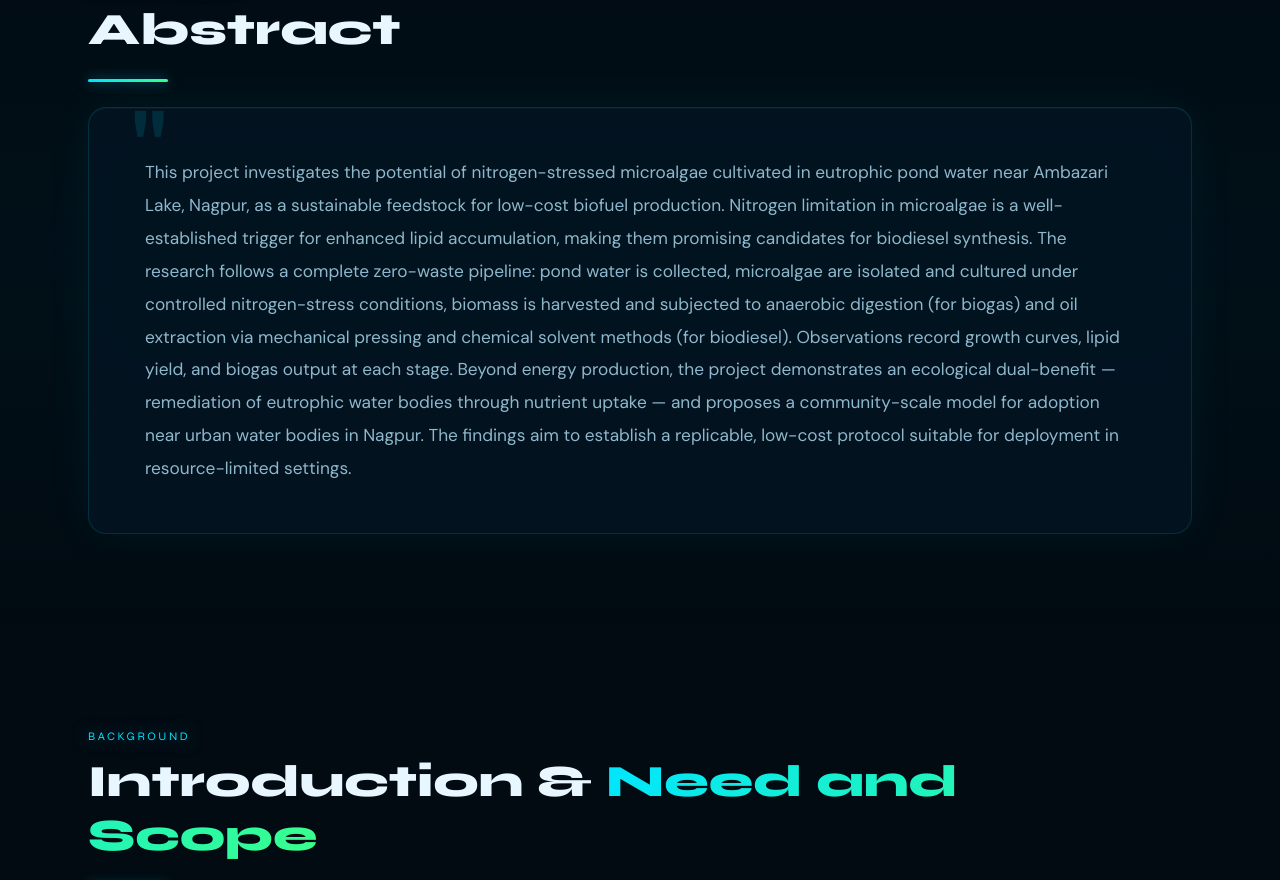
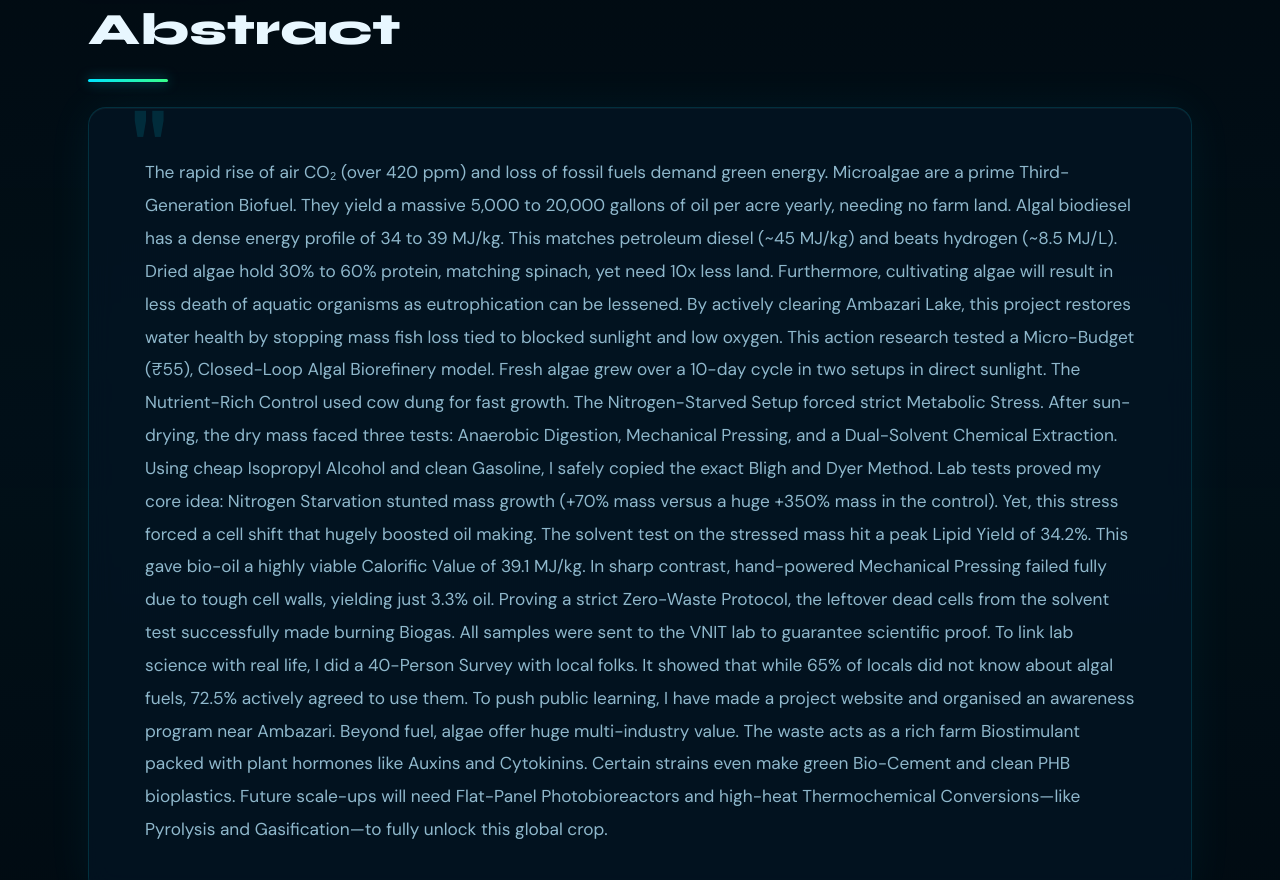
Before and after one commit to From-Pond-To-Pump/From_Pond_To_Pump, a plain HTML site: page index.html in a window 1280 px wide. Shown: the part 923-1803 px from the top of the page. Drawn offline with Linux system fonts and the light colour scheme.

Commit message:
Update index.html

```diff
--- a/index.html
+++ b/index.html
@@ -1013,7 +1013,49 @@
     <div class="abstract-box fade-up">
       <!-- ✏️ PASTE YOUR ABSTRACT PARAGRAPH(S) HERE -->
       <p>
-        This project investigates the potential of nitrogen-stressed microalgae cultivated in eutrophic pond water near Ambazari Lake, Nagpur, as a sustainable feedstock for low-cost biofuel production. Nitrogen limitation in microalgae is a well-established trigger for enhanced lipid accumulation, making them promising candidates for biodiesel synthesis. The research follows a complete zero-waste pipeline: pond water is collected, microalgae are isolated and cultured under controlled nitrogen-stress conditions, biomass is harvested and subjected to anaerobic digestion (for biogas) and oil extraction via mechanical pressing and chemical solvent methods (for biodiesel). Observations record growth curves, lipid yield, and biogas output at each stage. Beyond energy production, the project demonstrates an ecological dual-benefit — remediation of eutrophic water bodies through nutrient uptake — and proposes a community-scale model for adoption near urban water bodies in Nagpur. The findings aim to establish a replicable, low-cost protocol suitable for deployment in resource-limited settings.
+        The rapid rise of air CO₂ (over 420 ppm) and loss of fossil fuels demand green energy.
+
+Microalgae are a prime Third-Generation Biofuel. They yield a massive 5,000 to 20,000 gallons
+
+of oil per acre yearly, needing no farm land. Algal biodiesel has a dense energy profile of 34 to
+
+39 MJ/kg. This matches petroleum diesel (~45 MJ/kg) and beats hydrogen (~8.5 MJ/L). Dried
+
+algae hold 30% to 60% protein, matching spinach, yet need 10x less land. Furthermore,
+
+cultivating algae will result in less death of aquatic organisms as eutrophication can be lessened.
+
+By actively clearing Ambazari Lake, this project restores water health by stopping mass fish loss
+
+tied to blocked sunlight and low oxygen.
+
+This action research tested a Micro-Budget (₹55), Closed-Loop Algal Biorefinery model. Fresh
+
+algae grew over a 10-day cycle in two setups in direct sunlight. The Nutrient-Rich Control used
+
+cow dung for fast growth. The Nitrogen-Starved Setup forced strict Metabolic Stress. After
+
+sun-drying, the dry mass faced three tests: Anaerobic Digestion, Mechanical Pressing, and a
+
+Dual-Solvent Chemical Extraction. Using cheap Isopropyl Alcohol and clean Gasoline, I safely
+
+copied the exact Bligh and Dyer Method.
+
+Lab tests proved my core idea: Nitrogen Starvation stunted mass growth (+70% mass versus a
+
+huge +350% mass in the control). Yet, this stress forced a cell shift that hugely boosted oil
+
+making. The solvent test on the stressed mass hit a peak Lipid Yield of 34.2%. This gave bio-oil
+
+a highly viable Calorific Value of 39.1 MJ/kg. In sharp contrast, hand-powered Mechanical
+
+Pressing failed fully due to tough cell walls, yielding just 3.3% oil. Proving a strict Zero-Waste
+
+Protocol, the leftover dead cells from the solvent test successfully made burning Biogas. All
+
+samples were sent to the VNIT lab to guarantee scientific proof.
+
+To link lab science with real life, I did a 40-Person Survey with local folks. It showed that while 65% of locals did not know about algal fuels, 72.5% actively agreed to use them. To push public learning, I have made a project website and organised an awareness program near Ambazari. Beyond fuel, algae offer huge multi-industry value. The waste acts as a rich farm Biostimulant packed with plant hormones like Auxins and Cytokinins. Certain strains even make green Bio-Cement and clean PHB bioplastics. Future scale-ups will need Flat-Panel Photobioreactors and high-heat Thermochemical Conversions—like Pyrolysis and Gasification—to fully unlock this global crop.
       </p>
     </div>
   </div>
```
